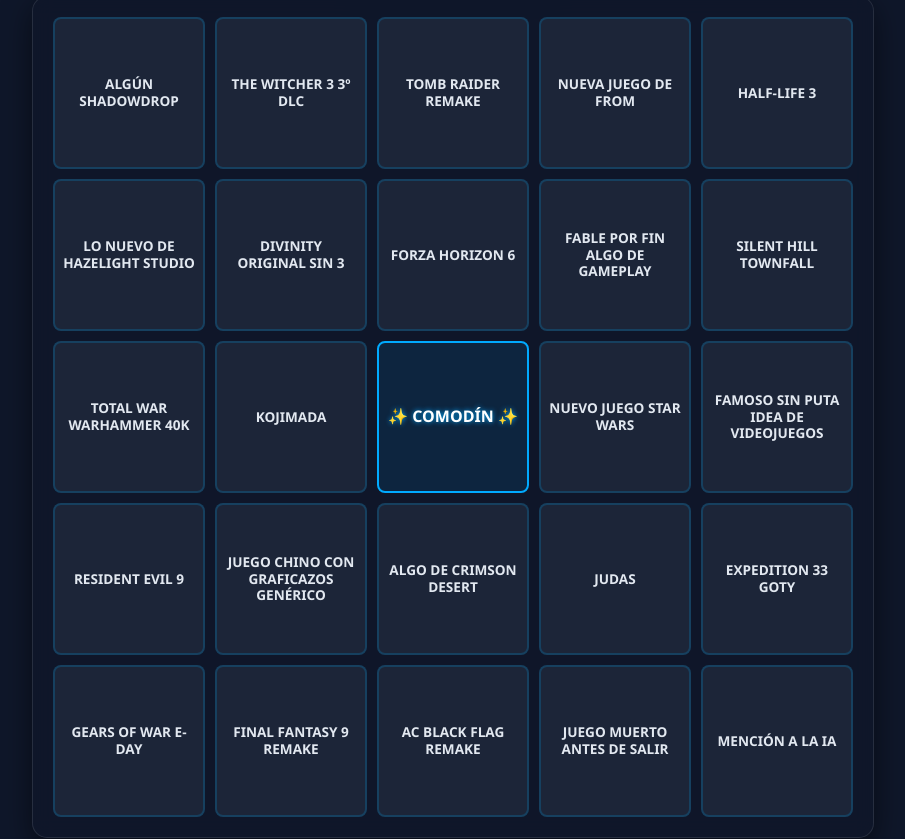
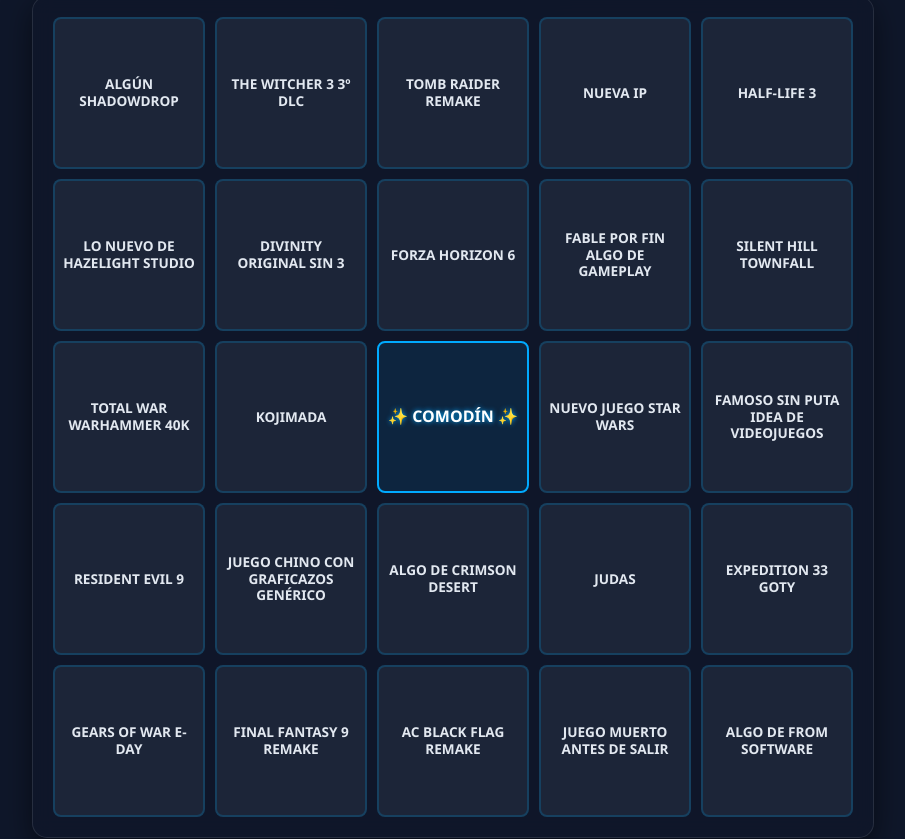
Before and after one commit to JorgePove/bingo_tga_2025_boche, a plain HTML site: page index.html in a window 1280 px wide. Shown: the part 360-1199 px from the top of the page, without its empty margins (187-1092 px from the left). Drawn offline with Linux system fonts and the light colour scheme.

Commit message:
Update index.html
Algo de IA por ALgo de From Software

```diff
--- a/index.html
+++ b/index.html
@@ -259,7 +259,7 @@
             "ALGÚN SHADOWDROP",
             "THE WITCHER 3 3º DLC",
             "TOMB RAIDER REMAKE",
-            "NUEVA JUEGO DE FROM",
+            "NUEVA IP",
             "HALF-LIFE 3",
             // Fila 2
             "LO NUEVO DE HAZELIGHT STUDIO",
@@ -284,7 +284,7 @@
             "FINAL FANTASY 9 REMAKE",
             "AC BLACK FLAG REMAKE",
             "JUEGO MUERTO ANTES DE SALIR",
-            "MENCIÓN A LA IA"
+            "ALGO DE FROM SOFTWARE"
         ];
         // ==========================================================
 
```
